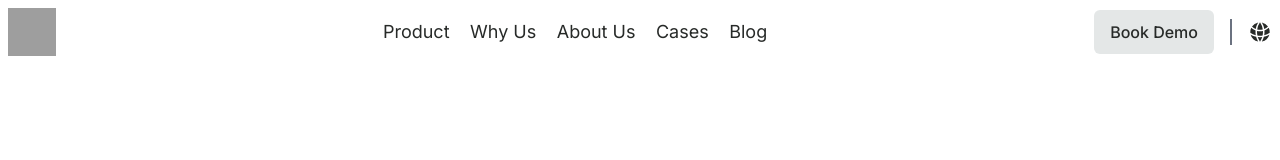
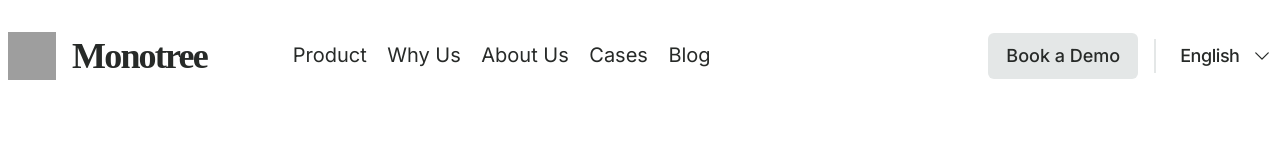
Before and after one commit to andika04kd/Monotree, a plain HTML site: page index.html in a window 1280 px wide. Drawn offline with Linux system fonts and the light colour scheme; grey boxes are pictures that could not be loaded; a web font is replaced by a local one.

Commit message:
header done

```diff
--- a/index.html
+++ b/index.html
@@ -18,7 +18,7 @@
     <header class="header container">
         <div class="header__title-container">
             <img class="header__logo" width="67" height="67" src="https://img.icons8.com/external-others-inmotus-design/67/external-M-alphabet-others-inmotus-design-12.png" alt="external-M-alphabet-others-inmotus-design-12"/>
-            <h2 class="header__title">Monotree</h2>
+            <span class="header__title">Monotree</span>
         </div>
         <button id="bars-btn" class="header__bars" aria-label="menu button">
             <svg
@@ -41,7 +41,7 @@
           </nav>
 
         <div class="header__top-right-menu">
-            <a href="#" class="header__btn-demo btn">Book Demo</a>
+            <a href="#" class="header__btn-demo btn">Book a Demo</a>
             <div class="header__separator"></div>
             <svg
             xmlns="http://www.w3.org/2000/svg"
@@ -49,7 +49,13 @@
             fill="currentColor"
             class="header__globe">
               <path d="M21.721 12.752a9.711 9.711 0 0 0-.945-5.003 12.754 12.754 0 0 1-4.339 2.708 18.991 18.991 0 0 1-.214 4.772 17.165 17.165 0 0 0 5.498-2.477ZM14.634 15.55a17.324 17.324 0 0 0 .332-4.647c-.952.227-1.945.347-2.966.347-1.021 0-2.014-.12-2.966-.347a17.515 17.515 0 0 0 .332 4.647 17.385 17.385 0 0 0 5.268 0ZM9.772 17.119a18.963 18.963 0 0 0 4.456 0A17.182 17.182 0 0 1 12 21.724a17.18 17.18 0 0 1-2.228-4.605ZM7.777 15.23a18.87 18.87 0 0 1-.214-4.774 12.753 12.753 0 0 1-4.34-2.708 9.711 9.711 0 0 0-.944 5.004 17.165 17.165 0 0 0 5.498 2.477ZM21.356 14.752a9.765 9.765 0 0 1-7.478 6.817 18.64 18.64 0 0 0 1.988-4.718 18.627 18.627 0 0 0 5.49-2.098ZM2.644 14.752c1.682.971 3.53 1.688 5.49 2.099a18.64 18.64 0 0 0 1.988 4.718 9.765 9.765 0 0 1-7.478-6.816ZM13.878 2.43a9.755 9.755 0 0 1 6.116 3.986 11.267 11.267 0 0 1-3.746 2.504 18.63 18.63 0 0 0-2.37-6.49ZM12 2.276a17.152 17.152 0 0 1 2.805 7.121c-.897.23-1.837.353-2.805.353-.968 0-1.908-.122-2.805-.353A17.151 17.151 0 0 1 12 2.276ZM10.122 2.43a18.629 18.629 0 0 0-2.37 6.49 11.266 11.266 0 0 1-3.746-2.504 9.754 9.754 0 0 1 6.116-3.985Z" />
-            </svg>
+              <div class="header__translate">
+                  <h2 class="header__language">English</h2>
+                  <svg xmlns="http://www.w3.org/2000/svg" viewBox="0 0 24 24" fill="currentColor" class="header__arrow-down">
+                    <path fill-rule="evenodd" d="M12.53 16.28a.75.75 0 0 1-1.06 0l-7.5-7.5a.75.75 0 0 1 1.06-1.06L12 14.69l6.97-6.97a.75.75 0 1 1 1.06 1.06l-7.5 7.5Z" clip-rule="evenodd" />
+                    </svg>
+              </div>
+
         </div>
 
 
--- a/styles/components/header.css
+++ b/styles/components/header.css
@@ -39,6 +39,18 @@
         display: none;
     }
 
+    .header__language {
+        display: none;
+    }
+
+    .header__arrow-down {
+        display: none;
+    }
+
+    .header {
+        margin-top: 1rem;
+    }
+
     .header__menu {
         display: flex;
         align-items: center;
@@ -65,8 +77,8 @@
     }
 
     .header__separator {
-        border: 1px solid var(--clr-grey500);
-        padding-top: 1.5rem;
+        border: 1px solid var(--clr-grey);
+        padding-top: 2rem;
     }
 
     .header__globe {
@@ -76,10 +88,78 @@
 }
 
 /* lg */
-/* @media (min-width: 1024px) {} */
+@media (min-width: 1024px) {
+    .header__globe {
+        display: none;
+    }
+
+    .header {
+        margin-top: 1.5rem;
+    }
+
+    .header__language {
+        display: inline-block;
+        color: var(--clr-text);
+        font-size: var(--size-lg);
+        font-weight: 500;
+        padding: 0.5rem;
+    }
+
+    .header__arrow-down {
+        display: inline-block;
+        width: var(--size-xl);
+        height: var(--size-xl);
+        vertical-align: sub;
+    }
+
+    .header__nav-option {
+        font-size: var(--size-xl);
+    }
+
+    .header__btn-demo {
+        font-size: var(--size-lg);
+    }
+}
 
 /* xl */
-/* @media (min-width: 1280px) {} */
+@media (min-width: 1280px) {
+    .header__title-container {
+        display: flex;
+        align-items: center;
+        gap: 1rem;
+        flex: 1;
+    }
+
+    .header__nav-list {
+        flex: 1;
+    }
+
+    .header__top-right-menu {
+        flex: 2;
+        justify-content: flex-end;
+    }
+
+    .header__title {
+        display: block;
+        font-family: var(--font-logo);
+        font-size: var(--size-4xl);
+        font-weight: 700;
+        letter-spacing: -0.05em;
+    }
+
+}
 
 /* 2xl */
-/* @media (min-width: 1536px) {} */
+@media (min-width: 1536px) {
+    .header__language {
+        font-size: var(--size-2xl);
+    }
+
+    .header__nav-option {
+        font-size: var(--size-2xl);
+    }
+
+    .header__btn-demo {
+        font-size: var(--size-2xl);
+    }
+}
--- a/styles/global.css
+++ b/styles/global.css
@@ -1,7 +1,6 @@
 :root {
     /* fonts */
     --font-primary: 'Inter', sans-serif;
-
     --font-logo: 'Purissima Bold W00 Regular';
 
     /* colors */
@@ -85,17 +84,17 @@ p {
 }
 
 a {
-    color: var(--clr-slate50)
+    color: var(--clr-text)
 }
 
 strong {
-    color: var(--clr-light);
+    color: var(--clr-white);
     font-weight: 900;
 }
 
 button:focus-visible,
 a:focus-visible {
-    outline: solid var(--clr-light);
+    outline: solid var(--clr-white);
 }
 
 body::-webkit-scrollbar {
@@ -107,8 +106,8 @@ body::-webkit-scrollbar-track {
 }
 
 body::-webkit-scrollbar-thumb {
-    background-color: var(--clr-slate50);
-    outline: 1px solid var(--clr-slate50);
+    background-color: var(--clr-grey);
+    outline: 1px solid var(--clr-grey);
 }
 
 @font-face{
```
